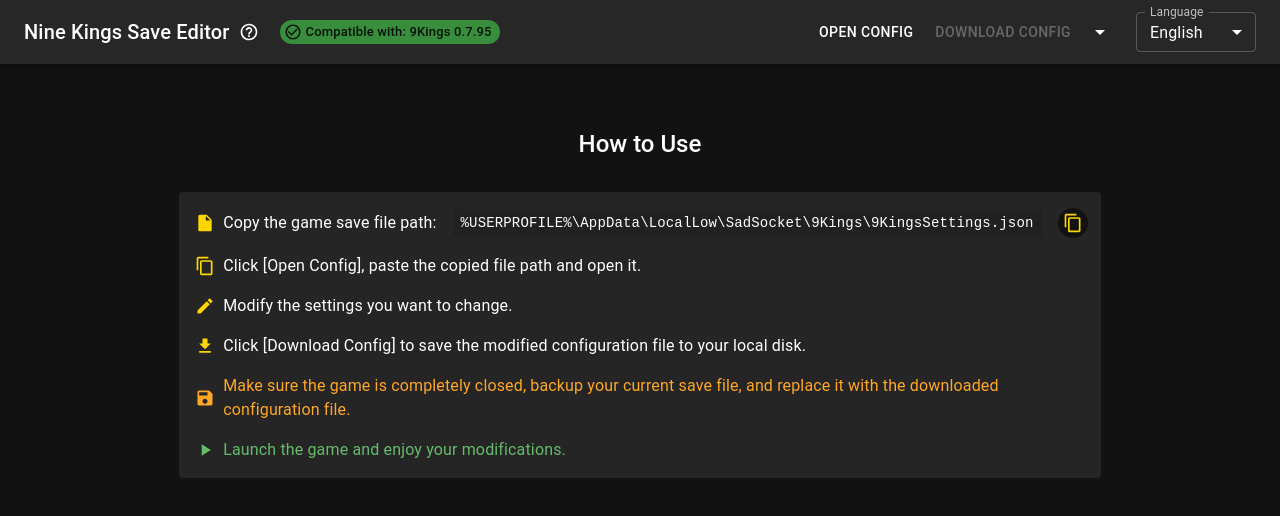
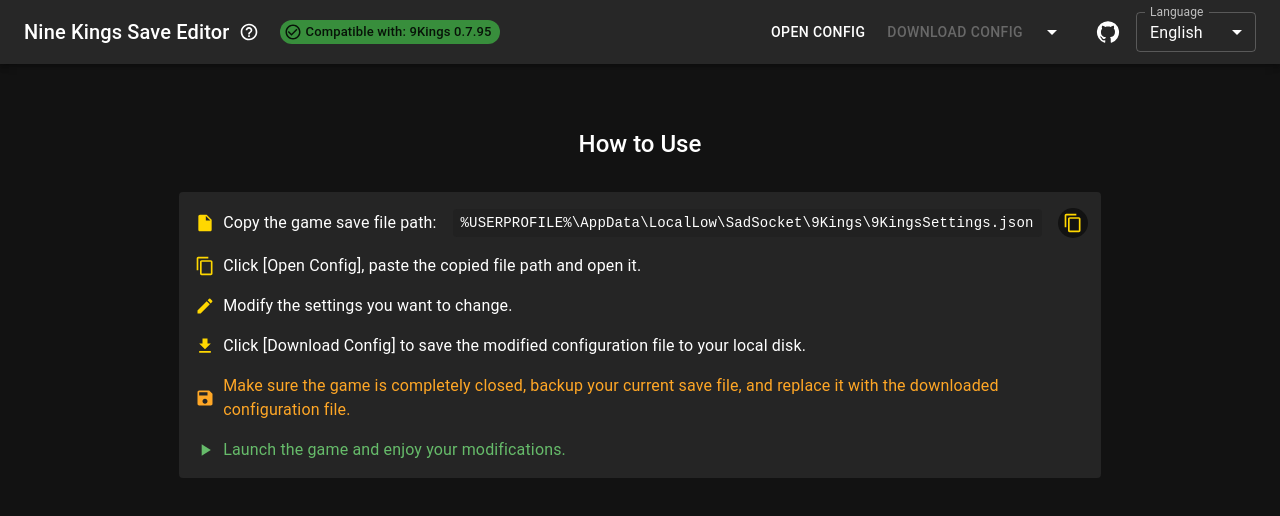
Before and after one commit to abevol/nine-kings-editor, a React (Create React App) app: page / in a window 1280 px wide. Shown: the top 516 px of the page. Built offline with nearby package versions, Linux system fonts and the light colour scheme.

Commit message:
在App组件中新增GitHub链接按钮，提升用户访问项目的便利性。

```diff
--- a/src/App.tsx
+++ b/src/App.tsx
@@ -19,6 +19,7 @@
   Menu,
   MenuItem,
   ButtonGroup,
+  Link,
 } from '@mui/material';
 import {
   ContentCopy as CopyIcon,
@@ -31,6 +32,7 @@
   Close as CloseIcon,
   CheckCircleOutline as CompatibleIcon,
   ArrowDropDown as ArrowDropDownIcon,
+  GitHub as GitHubIcon,
 } from '@mui/icons-material';
 import { NineKingsSettings } from './types/settings';
 import { loadSettings, downloadSettings } from './services/settingsService';
@@ -303,6 +305,18 @@
             </MenuItem>
           </Menu>
           <Box sx={{ width: 16 }} />
+          <Tooltip title="GitHub">
+            <IconButton
+              color="inherit"
+              component={Link}
+              href="https://github.com/abevol/nine-kings-editor"
+              target="_blank"
+              rel="noopener noreferrer"
+            >
+              <GitHubIcon />
+            </IconButton>
+          </Tooltip>
+          <Box sx={{ width: 8 }} />
           <LanguageSelector />
         </Toolbar>
       </AppBar>
```
